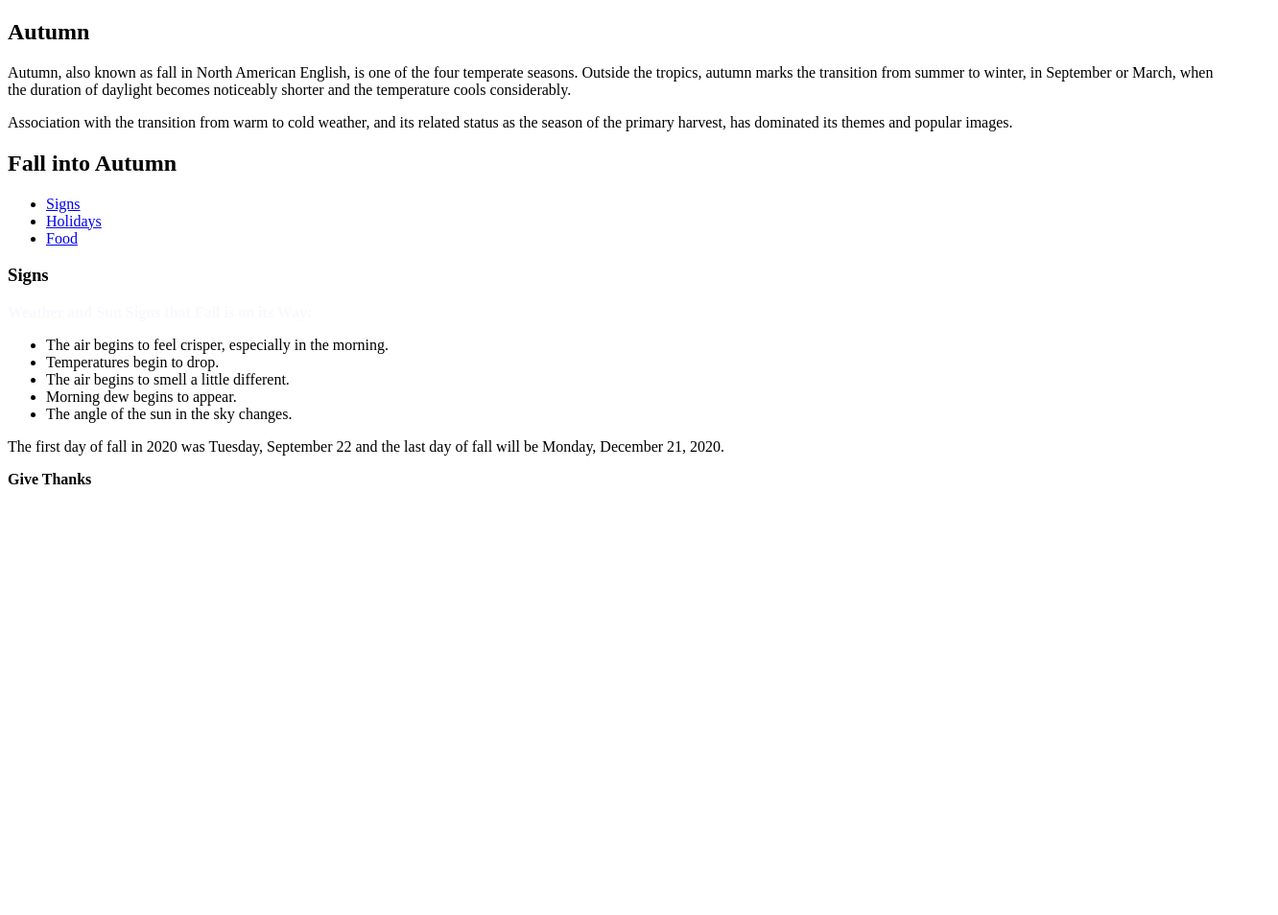
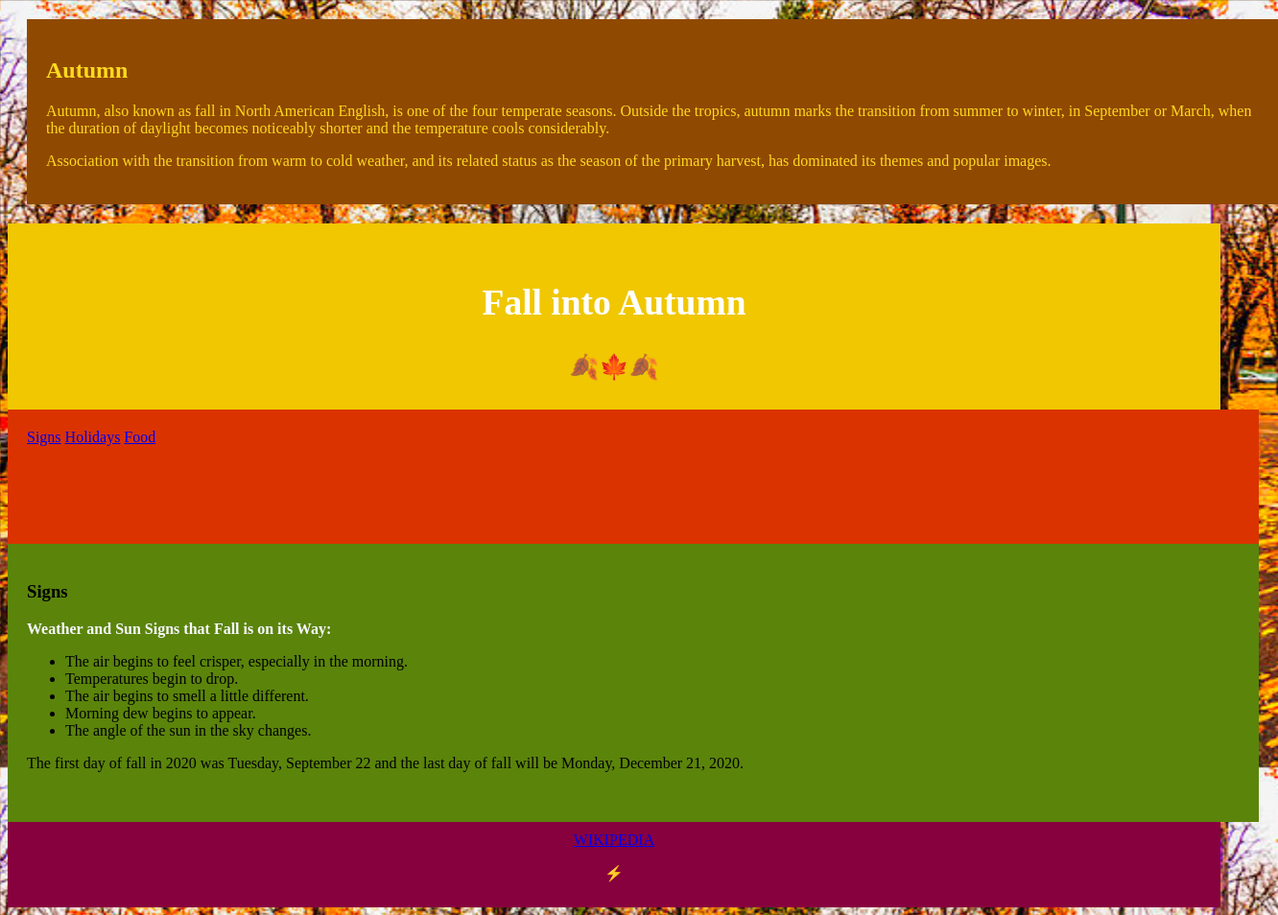
Before and after one commit to planitanyway/HTML3, a plain HTML site: page index.html in a window 1280 px wide. Shown: the whole page at 96% size, 1332 px wide, since content can reach past the window. Before the commit the page ends 800 px from the top, so only its background shows below. Drawn offline with Linux system fonts and the light colour scheme.

Commit message:
update layout

```diff
--- a/index.html
+++ b/index.html
@@ -8,42 +8,46 @@
 <meta name="viewport" content="width=device-width, initial-scale=1.0">
 
 <style>
+
+body {
+	background-image: url('images/paris-rainy-autumn.jpg');
+	background-repeat: no-repeat;
+	background-attachment: fixed;
+	background-size: 100% 100%;
+	}
+
 .fall {
 background-color:#904900;
+width: 100%;
 color:#FFDA1F;
 border: none;
 margin: 20px;
 padding: 20px;
 font-family:
+	}
 
 header {
-background-color: #F0C701;
+  background-color: #F0C701;
   padding: 30px;
   text-align: center;
-  font-size: 35px;
+  font-size: 25px;
   color: white;
 }
 
 nav {
   float: center;
-  width: 30%;
-  height: 300px;
+  width: 100%;
+  height: 100px;
   background: #DB3300;
   padding: 20px;
-
-}
-
-nav ul {
-  list-style-type: none;
-  padding: 0;
 }
 
 article {
-  float: left;
+  float: center;
   padding: 20px;
-  width: 70%;
+  width: 100%;
   background-color: #5B840B;
-  height: 300px;
+  height: 250px;
 }
 
 section:after {
@@ -59,33 +63,28 @@ footer {
   color: white;
 }
 
-@media (max-width: 600px) {
-  nav, article {
-    width: 100%;
-    height: auto;
-
 </style>
 </head>
 
 <body>
 
-<div class="city">
+<div class="fall">
 <h2>Autumn</h2>
 <p>Autumn, also known as fall in North American English, is one of the four temperate seasons. Outside the tropics, autumn marks the transition from summer to winter, in September or March, when the duration of daylight becomes noticeably shorter and the temperature cools considerably.</p>
 <p>Association with the transition from warm to cold weather, and its related status as the season of the primary harvest, has dominated its themes and popular images.</p>
 </div>
 
 <header>
+
   <h2>Fall into Autumn</h2>
+<span style"font-size:35px;">&#127810;&#127809;&#127810;</span>
 </header>
 
 <section>
   <nav>
-    <ul>
-      <li><a href="#">Signs</a></li>
-      <li><a href="#">Holidays</a></li>
-      <li><a href="#">Food</a></li>
-    </ul>
+      <a href="/signs/">Signs</a>
+      <a href="/holidays/">Holidays</a>
+      <a href="/food/">Food</a>
   </nav>
 
   <article>
@@ -103,7 +102,8 @@ footer {
 </section>
 
 <footer>
-  <p><b>Give Thanks</b></p>
+  <a href="https://en.wikipedia.org/wiki/Autumn/">WIKIPEDIA</a>
+  <p>&#9889;</p>
 </footer>
 
 
```
Also changed, not shown: images/paris-rainy-autumn.jpg (renamed from images/640px-Paris_raining_autumn_cityscape_(8252181936).jpg), 1 other file.
